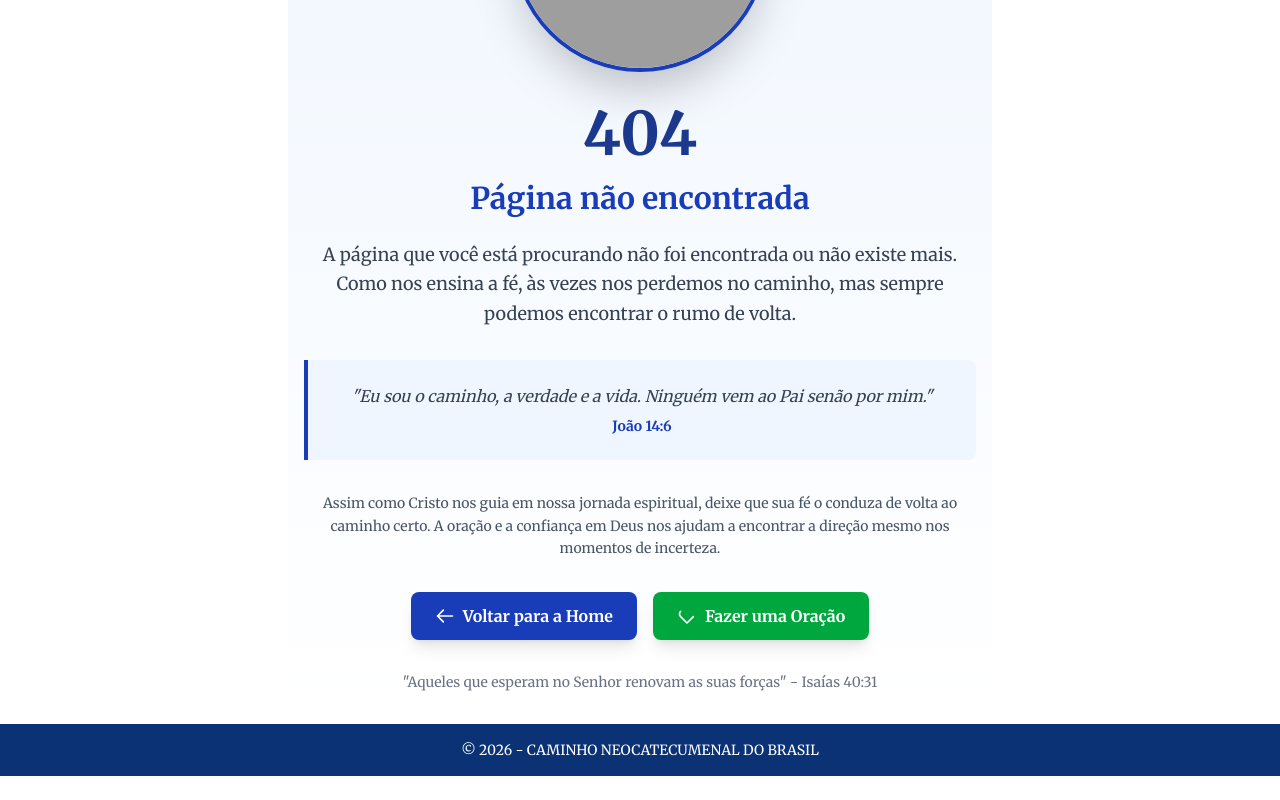
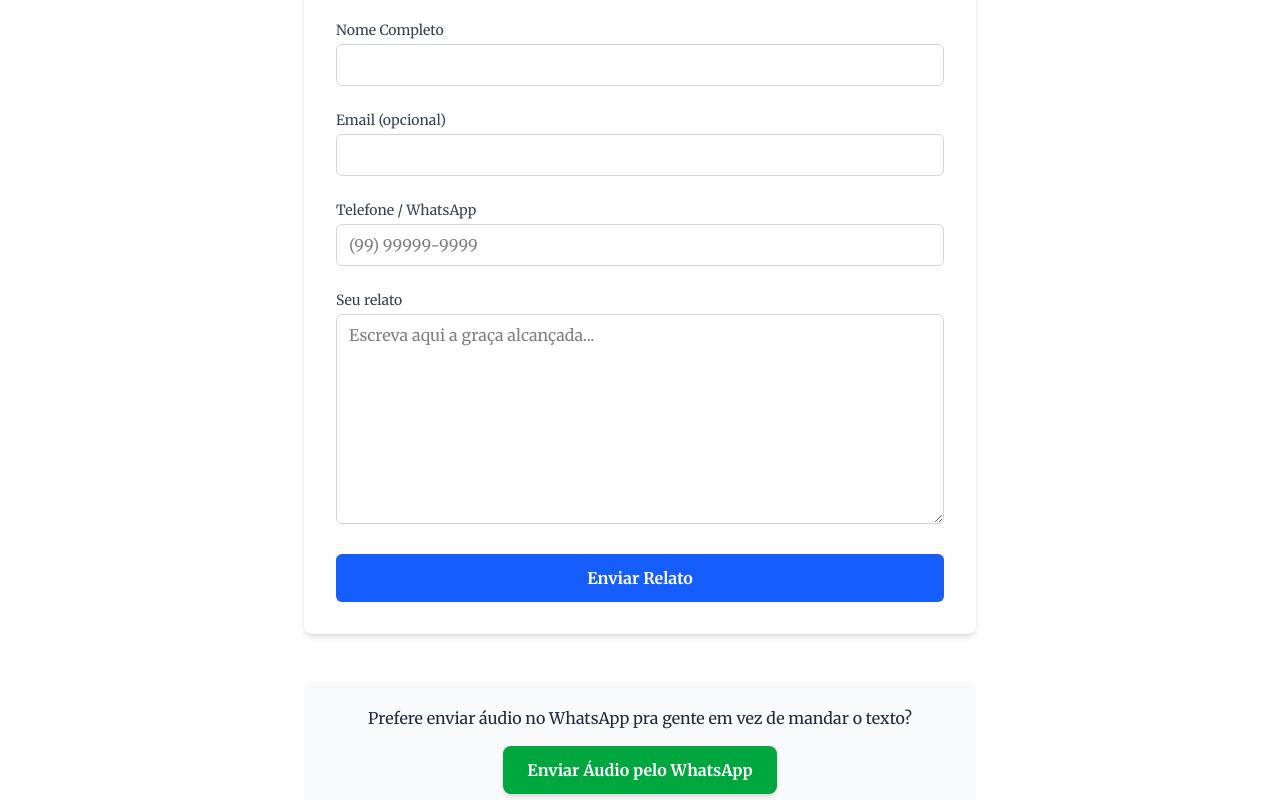
Before and after one commit to leonardocintra/padre-ramon, a Next.js app: page /registro-graca in a window 1280 px wide. Before the commit this address had no page. Shown: the part 300-1100 px from the top of the page. Before the commit the page ends 1076 px from the top, so only its background shows below. Built offline with nearby package versions, Linux system fonts and the light colour scheme; grey boxes are pictures that could not be loaded.

Commit message:
feat: add pagina graca

```diff
--- a/package.json
+++ b/package.json
@@ -14,7 +14,7 @@
   },
   "dependencies": {
     "lucide-react": "^0.525.0",
-    "next": "15.3.4",
+    "next": "15.5.3",
     "next-cloudinary": "^6.16.0",
     "react": "^19.0.0",
     "react-dom": "^19.0.0"
@@ -26,7 +26,7 @@
     "@types/react": "^19",
     "@types/react-dom": "^19",
     "eslint": "^9",
-    "eslint-config-next": "15.3.4",
+    "eslint-config-next": "15.5.3",
     "tailwindcss": "^4",
     "typescript": "^5"
   }
--- a/src/app/(politica)/privacity/page.tsx
+++ b/src/app/(politica)/privacity/page.tsx
@@ -4,7 +4,7 @@ export default function PrivacityPage() {
   return (
     <div className="max-w-2xl mx-auto px-4 py-10">
       <h1 className="text-3xl font-bold mb-6">Política de Privacidade</h1>
-      <p className="text-sm text-gray-500 mb-8">Última atualização: [data]</p>
+      <p className="text-sm text-gray-500 mb-8">Última atualização: 17/09/2025 12:59</p>
 
       <section className="mb-6">
         <h2 className="text-xl font-semibold mb-2">
--- a/src/app/page.tsx
+++ b/src/app/page.tsx
@@ -2,6 +2,7 @@
 
 import Section from "@/components/Section";
 import Hero from "@/components/Hero";
+import ActionButtons from "@/components/ActionButtons";
 import {
   biographyText,
   biographyText2,
@@ -16,6 +17,7 @@ import {
 export default function Home() {
   return (
     <div className="space-y-12">
+      <ActionButtons />
       <Hero />
 
       <Section
--- /dev/null
+++ b/src/app/registro-graca/page.tsx
@@ -0,0 +1,154 @@
+"use client";
+
+import { useState } from "react";
+import Link from "next/link";
+
+export default function RegistroGracaPage() {
+  const [form, setForm] = useState({
+    nome: "",
+    email: "",
+    whatsapp: "",
+    mensagem: "",
+  });
+  const [status, setStatus] = useState<string | null>(null);
+
+  function handleChange(
+    e: React.ChangeEvent<HTMLInputElement | HTMLTextAreaElement>
+  ) {
+    setForm({ ...form, [e.target.name]: e.target.value });
+  }
+
+  async function handleSubmit(e: React.FormEvent) {
+    e.preventDefault();
+    setStatus("Enviando...");
+    try {
+      const res = await fetch("/api/leonardocintra/registro-graca", {
+        method: "POST",
+        headers: { "Content-Type": "application/json" },
+        body: JSON.stringify(form),
+      });
+
+      if (res.ok) {
+        setStatus("Relato enviado com sucesso! Obrigado por compartilhar.");
+        setForm({
+          nome: "",
+          email: "",
+          whatsapp: "",
+          mensagem: "",
+        });
+      } else {
+        const errorData = await res.json();
+        setStatus(`Erro ao enviar relato: ${errorData.message}`);
+      }
+    } catch (error) {
+      setStatus("Ocorreu um erro na comunicação com o servidor.");
+    }
+  }
+
+  return (
+    <div className="flex-grow container mx-auto px-4 py-8">
+      <div className="max-w-2xl mx-auto">
+        <h1 className="text-2xl md:text-3xl font-bold text-center text-[#0A3274] mb-6">
+          Registro de Graça ou Milagre
+        </h1>
+        <p className="text-center text-gray-700 mb-8">
+          Compartilhe conosco as bênçãos que o Padre Ramón, por intercessão
+          junto a Deus, alcançou em sua vida. Seu relato é uma semente de fé.
+        </p>
+
+        <form
+          onSubmit={handleSubmit}
+          className="bg-white p-6 sm:p-8 rounded-lg shadow-md space-y-6"
+        >
+          <div>
+            <label htmlFor="nome" className="block text-sm font-medium mb-1 text-gray-700">
+              Nome Completo
+            </label>
+            <input
+              type="text"
+              name="nome"
+              id="nome"
+              value={form.nome}
+              onChange={handleChange}
+              required
+              className="w-full border border-gray-300 rounded-md px-3 py-2 focus:outline-none focus:ring-2 focus:ring-blue-500"
+            />
+          </div>
+
+          <div>
+            <label htmlFor="email" className="block text-sm font-medium mb-1 text-gray-700">
+              Email (opcional)
+            </label>
+            <input
+              type="email"
+              name="email"
+              id="email"
+              value={form.email}
+              onChange={handleChange}
+              className="w-full border border-gray-300 rounded-md px-3 py-2 focus:outline-none focus:ring-2 focus:ring-blue-500"
+            />
+          </div>
+
+          <div>
+            <label htmlFor="whatsapp" className="block text-sm font-medium mb-1 text-gray-700">
+              Telefone / WhatsApp
+            </label>
+            <input
+              type="tel"
+              name="whatsapp"
+              id="whatsapp"
+              value={form.whatsapp}
+              onChange={handleChange}
+              required
+              placeholder="(99) 99999-9999"
+              className="w-full border border-gray-300 rounded-md px-3 py-2 focus:outline-none focus:ring-2 focus:ring-blue-500"
+            />
+          </div>
+
+          <div>
+            <label htmlFor="mensagem" className="block text-sm font-medium mb-1 text-gray-700">
+              Seu relato
+            </label>
+            <textarea
+              name="mensagem"
+              id="mensagem"
+              value={form.mensagem}
+              onChange={handleChange}
+              required
+              rows={8}
+              className="w-full border border-gray-300 rounded-md px-3 py-2 focus:outline-none focus:ring-2 focus:ring-blue-500"
+              placeholder="Escreva aqui a graça alcançada..."
+            />
+          </div>
+
+          <button
+            type="submit"
+            className="w-full bg-blue-600 text-white px-4 py-3 rounded-md hover:bg-blue-700 font-semibold transition-colors"
+          >
+            Enviar Relato
+          </button>
+
+          {status && (
+            <div className="text-center mt-4 text-sm font-medium text-green-600 bg-green-50 p-3 rounded-md">
+              {status}
+            </div>
+          )}
+        </form>
+
+        <div className="text-center mt-12 p-6 bg-gray-50 rounded-lg">
+          <p className="mb-4 text-gray-800">
+            Prefere enviar áudio no WhatsApp pra gente em vez de mandar o texto?
+          </p>
+          <Link
+            href="https://wa.me/5516991961997?text=Ol%C3%A1%2C%20gostaria%20de%20enviar%20o%20relato%20de%20uma%20gra%C3%A7a%20alcan%C3%A7ada%20por%20intercess%C3%A3o%20do%20Padre%20Ram%C3%B3n."
+            target="_blank"
+            rel="noopener noreferrer"
+            className="inline-block px-6 py-3 bg-green-600 text-white rounded-lg hover:bg-green-700 font-semibold shadow-md transition-transform transform hover:scale-105"
+          >
+            Enviar Áudio pelo WhatsApp
+          </Link>
+        </div>
+      </div>
+    </div>
+  );
+}
--- a/src/app/registro-visita/page.tsx
+++ b/src/app/registro-visita/page.tsx
@@ -1,6 +1,7 @@
 "use client";
 
 import { useState } from "react";
+import Link from "next/link";
 
 export default function RegistroVisitaPage() {
   const [form, setForm] = useState({
@@ -12,7 +13,7 @@ export default function RegistroVisitaPage() {
     email: "",
     whatsapp: "",
   });
-  const [status, setStatus] = useState<null | string>(null);
+  const [status, setStatus] = useState<string | null>(null);
 
   const dataHoje = new Date().toLocaleDateString("pt-BR");
 
@@ -24,7 +25,7 @@ export default function RegistroVisitaPage() {
 
   async function handleSubmit(e: React.FormEvent) {
     e.preventDefault();
-    setStatus(null);
+    setStatus("Enviando...");
     try {
       const res = await fetch("/api/leonardocintra/registro-visita", {
         method: "POST",
@@ -46,128 +47,168 @@ export default function RegistroVisitaPage() {
         setStatus("Erro ao enviar registro.");
       }
     } catch {
-      setStatus("Erro ao enviar registro.");
+      setStatus("Ocorreu um erro na comunicação com o servidor.");
     }
   }
 
   return (
-    <div className="flex-grow">
-      <h2 className="min-w-xs text-2xl font-bold text-center mt-8">
-        Registro de Visitação
-      </h2>
+    <div className="flex-grow container mx-auto px-4 py-8">
+      <div className="max-w-2xl mx-auto">
+        <h1 className="text-2xl md:text-3xl font-bold text-center text-[#0A3274] mb-6">
+          Registro de Visitação ao Túmulo
+        </h1>
+        <p className="text-center text-gray-700 mb-8">
+          Se você visitou o túmulo do Padre Ramón, por favor, deixe seu
+          registro. É uma forma de mantermos viva a memória e a intercessão.
+        </p>
+
         <form
-        className="w-full mx-auto mt-8 bg-white p-4 sm:p-8 rounded shadow flex flex-col gap-4"
           onSubmit={handleSubmit}
+          className="bg-white p-6 sm:p-8 rounded-lg shadow-md space-y-6"
         >
+          <div className="grid md:grid-cols-2 gap-6">
             <div>
-          <label className="block text-sm font-medium mb-1">Data de hoje</label>
+              <label className="block text-sm font-medium mb-1 text-gray-700">Data de hoje</label>
               <input
                 type="text"
                 value={dataHoje}
                 disabled
-            className="w-full border rounded px-3 py-2 bg-gray-100"
+                className="w-full border rounded-md px-3 py-2 bg-gray-100 cursor-not-allowed"
               />
             </div>
             <div>
-          <label className="block text-sm font-medium mb-1">
+              <label htmlFor="dataVisita" className="block text-sm font-medium mb-1 text-gray-700">
                 Data da visita
               </label>
               <input
                 type="date"
                 name="dataVisita"
+                id="dataVisita"
                 value={form.dataVisita}
                 onChange={handleChange}
                 required
-            className="w-full border rounded px-3 py-2"
+                className="w-full border border-gray-300 rounded-md px-3 py-2 focus:outline-none focus:ring-2 focus:ring-blue-500"
+              />
+            </div>
+          </div>
+
+          <div className="grid md:grid-cols-2 gap-6">
+            <div>
+              <label htmlFor="cidade" className="block text-sm font-medium mb-1 text-gray-700">Cidade</label>
+              <input
+                type="text"
+                name="cidade"
+                id="cidade"
+                value={form.cidade}
+                onChange={handleChange}
+                required
+                className="w-full border border-gray-300 rounded-md px-3 py-2 focus:outline-none focus:ring-2 focus:ring-blue-500"
               />
             </div>
             <div>
-          <label className="block text-sm font-medium mb-1">Cidade</label>
-          <input
-            type="text"
-            name="cidade"
-            value={form.cidade}
-            onChange={handleChange}
-            required
-            className="w-full border rounded px-3 py-2"
-          />
-        </div>
-        <div>
-          <label className="block text-sm font-medium mb-1">País</label>
+              <label htmlFor="pais" className="block text-sm font-medium mb-1 text-gray-700">País</label>
               <input
                 type="text"
                 name="pais"
+                id="pais"
                 value={form.pais}
                 onChange={handleChange}
                 required
-            className="w-full border rounded px-3 py-2"
+                className="w-full border border-gray-300 rounded-md px-3 py-2 focus:outline-none focus:ring-2 focus:ring-blue-500"
               />
             </div>
+          </div>
+
           <div>
-          <label className="block text-sm font-medium mb-1">
-            Número de pessoas
+            <label htmlFor="numeroPessoas" className="block text-sm font-medium mb-1 text-gray-700">
+              Número de pessoas na visita
             </label>
             <input
               type="number"
               name="numeroPessoas"
+              id="numeroPessoas"
               value={form.numeroPessoas}
               onChange={handleChange}
               required
               min={1}
-            className="w-full border rounded px-3 py-2"
+              className="w-full border border-gray-300 rounded-md px-3 py-2 focus:outline-none focus:ring-2 focus:ring-blue-500"
             />
           </div>
+
           <div>
-          <label className="block text-sm font-medium mb-1">
+            <label htmlFor="mensagem" className="block text-sm font-medium mb-1 text-gray-700">
               Mensagem (confidencial)
             </label>
             <textarea
               name="mensagem"
+              id="mensagem"
               value={form.mensagem}
               onChange={handleChange}
               required
-            className="w-full border rounded px-3 py-2"
-            rows={4}
+              rows={5}
+              className="w-full border border-gray-300 rounded-md px-3 py-2 focus:outline-none focus:ring-2 focus:ring-blue-500"
+              placeholder="Deixe sua mensagem ou pedido de oração..."
             />
           </div>
+
+          <div className="grid md:grid-cols-2 gap-6">
              <div>
-          <label className="block text-sm font-medium mb-1">
+              <label htmlFor="email" className="block text-sm font-medium mb-1 text-gray-700">
                 Email (opcional)
               </label>
               <input
                 type="email"
                 name="email"
+                id="email"
                 value={form.email}
                 onChange={handleChange}
-            className="w-full border rounded px-3 py-2"
-            placeholder="Seu email"
+                className="w-full border border-gray-300 rounded-md px-3 py-2 focus:outline-none focus:ring-2 focus:ring-blue-500"
+                placeholder="Seu melhor email"
               />
             </div>
             <div>
-          <label className="block text-sm font-medium mb-1">
+              <label htmlFor="whatsapp" className="block text-sm font-medium mb-1 text-gray-700">
                 WhatsApp com DDD (opcional)
               </label>
               <input
-            type="text"
+                type="tel"
                 name="whatsapp"
+                id="whatsapp"
                 value={form.whatsapp}
                 onChange={handleChange}
-            className="w-full border rounded px-3 py-2"
+                className="w-full border border-gray-300 rounded-md px-3 py-2 focus:outline-none focus:ring-2 focus:ring-blue-500"
                 placeholder="(99) 99999-9999"
               />
             </div>
+          </div>
+
           <button
             type="submit"
-          className="bg-blue-600 text-white px-4 py-2 rounded hover:bg-blue-700"
+            className="w-full bg-blue-600 text-white px-4 py-3 rounded-md hover:bg-blue-700 font-semibold transition-colors"
           >
-          Enviar registro
+            Enviar Registro
           </button>
+
           {status && (
-          <div className="text-center mt-2 text-sm text-green-600">
+            <div className={`text-center mt-4 text-sm font-medium p-3 rounded-md ${status.includes('sucesso') ? 'text-green-800 bg-green-50' : 'text-red-800 bg-red-50'}`}>
               {status}
             </div>
           )}
         </form>
+
+        <div className="text-center mt-12 p-6 bg-gray-50 rounded-lg">
+          <p className="mb-4 text-gray-800">
+            Deseja também enviar um relato do que o Padre Ramon fez em sua vida?
+            Algum milagre ou graça concedida?
+          </p>
+          <Link
+            href="/registro-graca"
+            className="inline-block px-6 py-3 bg-yellow-500 text-white rounded-lg hover:bg-yellow-600 font-semibold shadow-md transition-transform transform hover:scale-105"
+          >
+            Registrar Graça ou Milagre
+          </Link>
+        </div>
+      </div>
     </div>
   );
 }
--- /dev/null
+++ b/src/components/ActionButtons.tsx
@@ -0,0 +1,20 @@
+import Link from "next/link";
+
+export default function ActionButtons() {
+  return (
+    <div className="flex flex-col md:flex-row gap-4 my-8 justify-center">
+      <Link
+        href="/registro-visita"
+        className="inline-block px-4 py-4 bg-blue-600 text-white rounded hover:bg-blue-700 text-sm text-center"
+      >
+        Registrar Visita ao túmulo
+      </Link>
+      <Link
+        href="/registro-graca"
+        className="inline-block px-4 py-4 bg-yellow-500 text-white rounded hover:bg-yellow-600 text-sm text-center"
+      >
+        Enviar Graça / Milagre
+      </Link>
+    </div>
+  );
+}
--- a/src/components/Footer.tsx
+++ b/src/components/Footer.tsx
@@ -1,9 +1,20 @@
+import Link from 'next/link';
+
 export default function Footer() {
   return (
     <footer className="bg-[#0A3274] text-white text-center py-4">
       <p className="text-sm">
         &copy; {new Date().getFullYear()} - CAMINHO NEOCATECUMENAL DO BRASIL
       </p>
+      <div className="text-xs mt-2">
+        <Link href="/privacity" className="hover:underline">
+          Política de Privacidade
+        </Link>
+        <span className="mx-2">|</span>
+        <Link href="/terms" className="hover:underline">
+          Termos de Uso
+        </Link>
+      </div>
     </footer>
   );
 }
--- a/src/middleware.ts
+++ b/src/middleware.ts
@@ -3,7 +3,7 @@ import { NextRequest, NextResponse } from "next/server";
 
 export function middleware(request: NextRequest) {
   // Verifica se está em modo de manutenção
-  const isMaintenanceMode = true;
+  const isMaintenanceMode = false;
 
   // Se não está em manutenção, continua normalmente
   if (!isMaintenanceMode) {
```
Also changed, not shown: 2 other files (tests, documents, lock files or other folders). Lines whose indentation alone changed are shown as unchanged.
